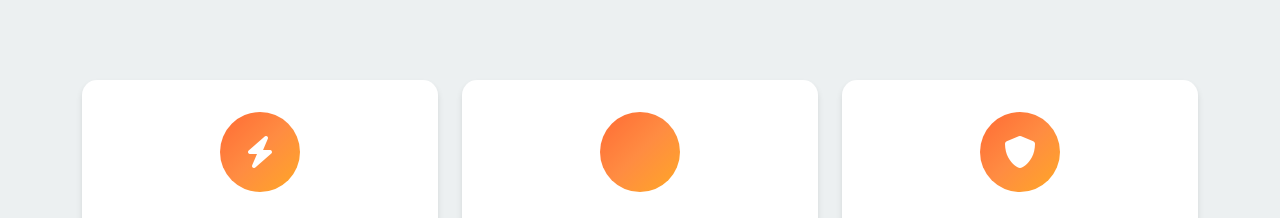
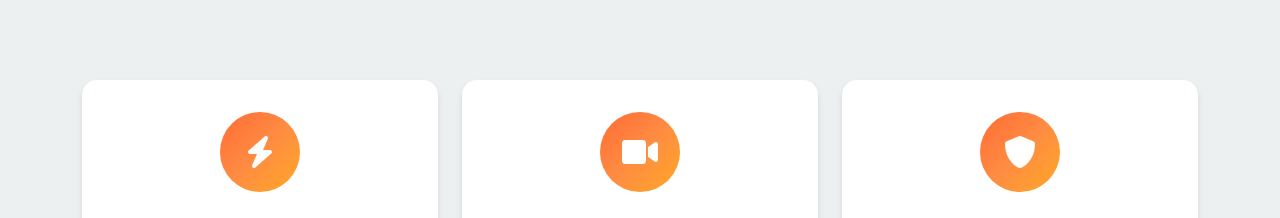
Before and after one commit to Shehriyar31/fbvideoDownloader, a plain HTML site: page index.html in a window 1280 px wide. Shown: the part 1180-1398 px from the top of the page. Drawn offline with nearby package versions, Linux system fonts and the light colour scheme.

Commit message:
Update index.html

```diff
--- a/index.html
+++ b/index.html
@@ -175,7 +175,7 @@
                 <div class="col-md-4">
                     <div class="feature-card">
                         <div class="feature-icon">
-                            <i class="fas fa-hd-video"></i>
+                            <i class="fas fa-video"></i>
                         </div>
                         <h4>High Quality</h4>
                         <p>Get videos in their original quality including HD, Full HD, and 4K resolution options.</p>
```
